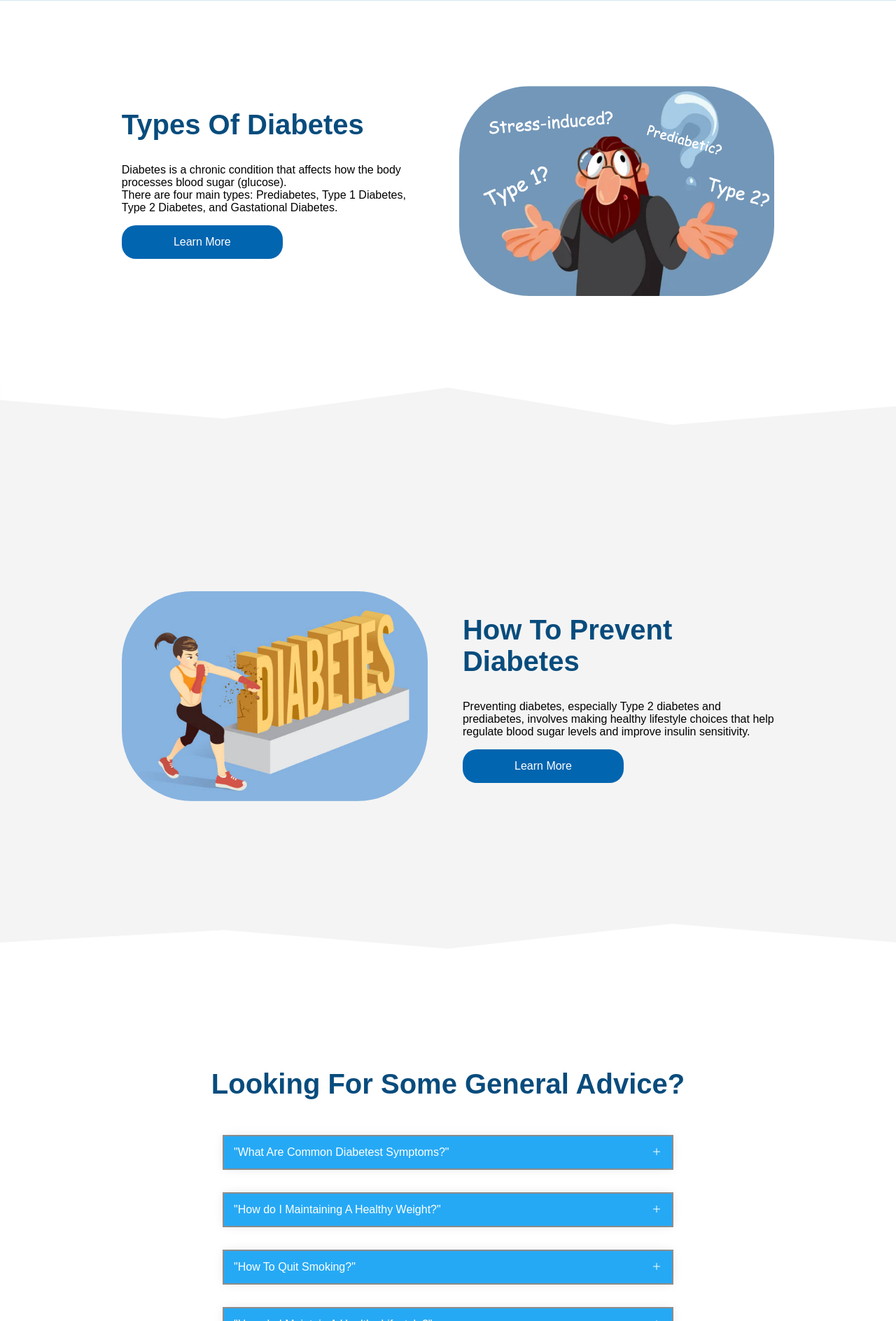
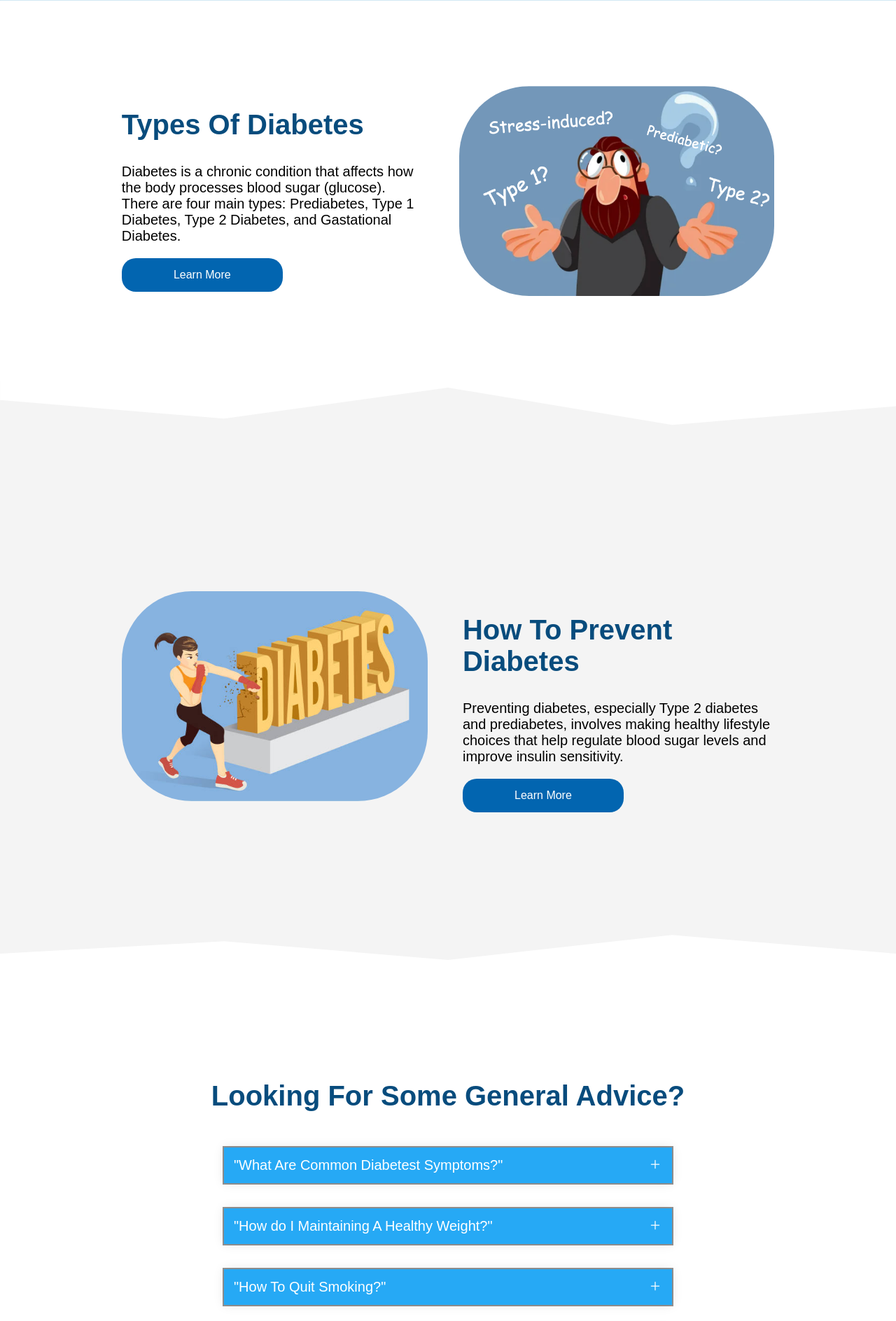
Before and after one commit to ImpactGLX323/UMAIHackathon-UNM, a Flask app: page / in a window 1280 px wide. Shown: the part 863-2751 px from the top of the page at 70% size. Run offline with Flask 3, Linux system fonts and the light colour scheme.

Commit message:
Update styles.css increase font size

```diff
--- a/src/backend/app/static/styles.css
+++ b/src/backend/app/static/styles.css
@@ -67,6 +67,7 @@ body
     display: flex;
     flex-direction: row;
     gap: 50px;
+    font-size: 20px;
 }
 
 .s2_title, .s3_title
@@ -140,6 +141,7 @@ body
 
 .header
 {
+    grid-area: header;
     height: 90px;
     width: 100%;
     background-color: rgb(75, 162, 213);
@@ -427,6 +429,7 @@ body
     box-shadow: 0 0 15px rgba(0, 0, 0, 0.1);
     cursor: pointer;
     padding: 14px;
+    font-size: 20px;
     color: white;
 }
 
@@ -447,6 +450,7 @@ body
     grid-template-rows: 0fr;
     background-color: rgb(234, 232, 230);
     transition: grid-template-rows 0.5s ease-out;
+    font-size: 20px;
 }
 
 .expandable_bar ion-icon
```
